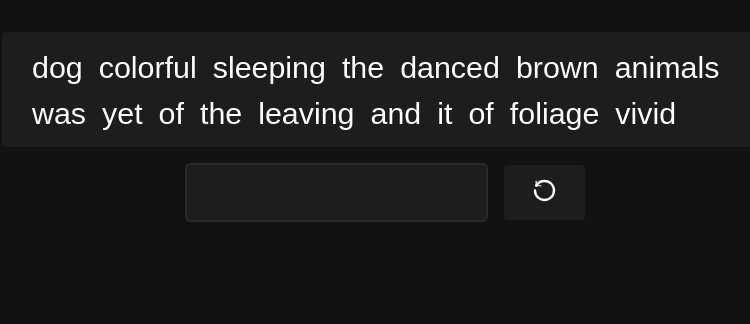
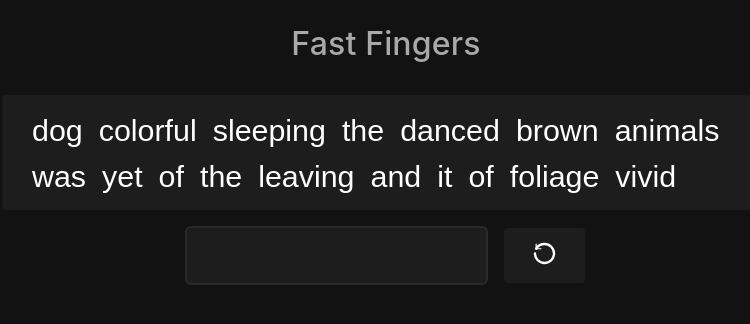
Before and after one commit to yowger/yow-mini-fast-fingers, a React (Vite) app: page / in a window 1280 px wide. Shown: the top 324 px of the page, without its empty margins (254-1004 px from the left). Built offline with nearby package versions, Linux system fonts and the light colour scheme.

Commit message:
style update

```diff
--- a/src/App.css
+++ b/src/App.css
@@ -3,6 +3,17 @@
     flex-direction: column;
     align-items: center;
     height: 100vh;
+}
+
+#header {
+    display: flex;
+    justify-content: center;
+    margin-top: 1.5rem;
+}
+#header h1 {
+    font-weight: 500;
+    letter-spacing: 0.01rem;
+    color: #A9A9A9;
 }
 
 #wordBox {
@@ -15,7 +26,6 @@
     font-size: 1.9em;
     line-height: 1.5em;
     background-color: var(--primary);
-    color: var(--text-primary);
     border-radius: 4px;
     word-wrap: break-word;
     font-family: Arial, Helvetica, sans-serif;
--- a/src/App.tsx
+++ b/src/App.tsx
@@ -30,6 +30,9 @@ export default function App() {
     return (
         <div id="root">
             <div className="container">
+                <div id="header">
+                    <h1>Fast Fingers</h1>
+                </div>
                 <div id="wordBox" className="">
                     {words?.map((word, index) => (
                         <span key={index}>{word}</span>
--- a/src/index.css
+++ b/src/index.css
@@ -13,6 +13,7 @@ body {
     padding: 0;
     min-height: 100vh;
     background-color: #121212;
+    color: var(--text-primary);
 }
 
 .container {
```
